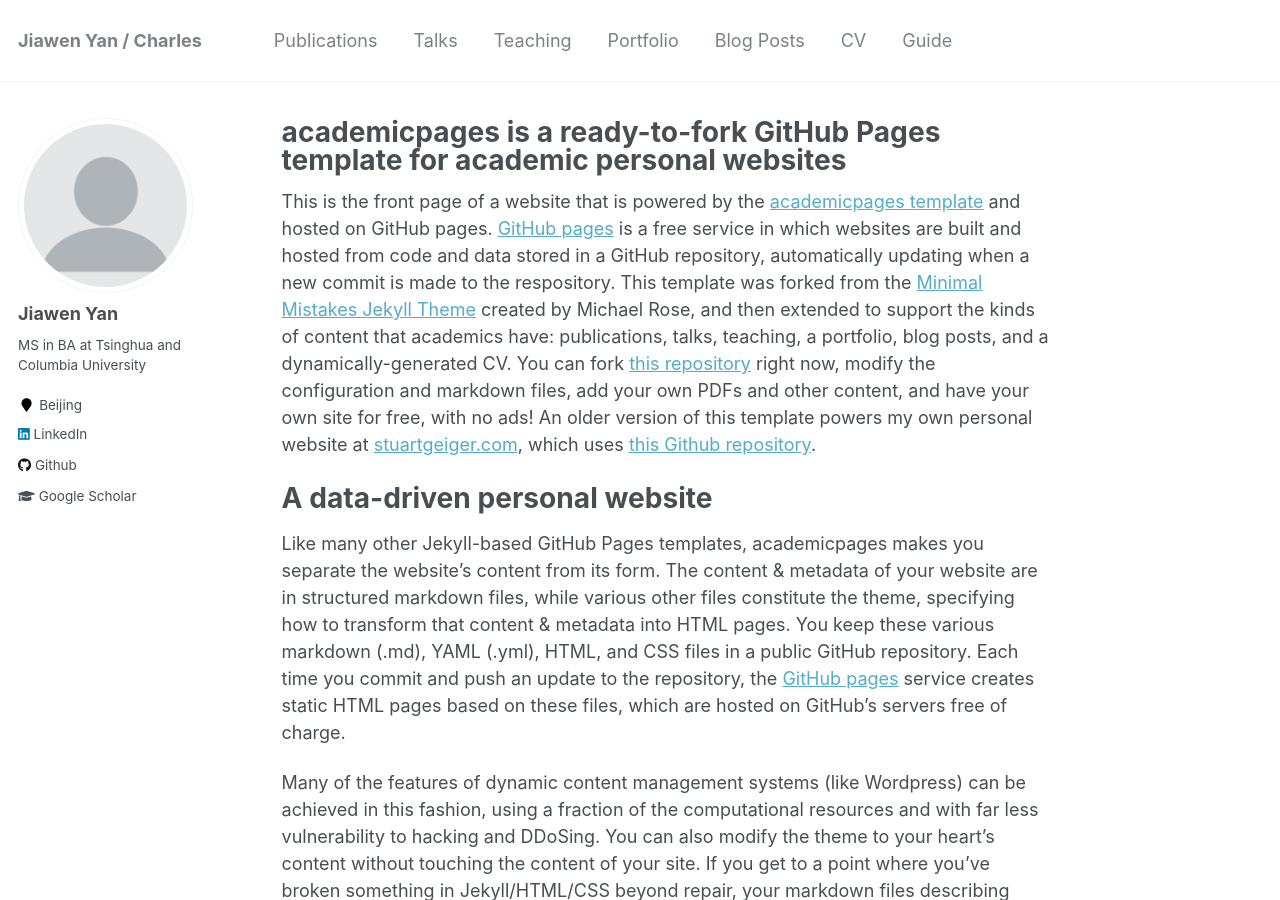
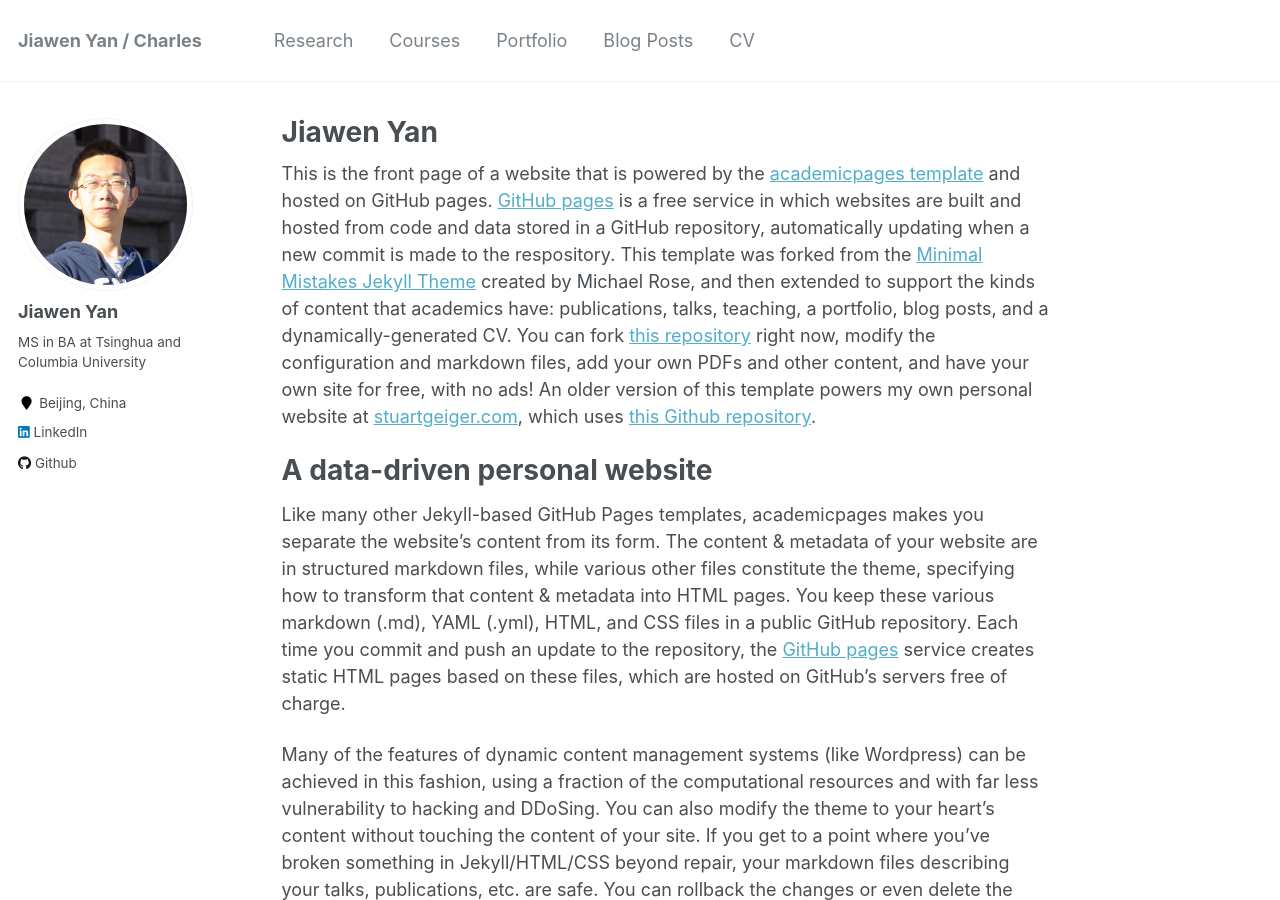
Before and after one commit to Jiawen-Yan/jiawen-yan.github.io, a Jekyll site: the page built from _pages/about.md, in a window 1280 px wide and 900 px high. Built offline with Jekyll 4.4.1, drawn with Linux system fonts in a browser that asks for light colours.

Commit message:
github.io

```diff
--- a/_config.yml
+++ b/_config.yml
@@ -83,9 +83,9 @@
   name             : "Jiawen Yan"
   avatar           : "profile.png"
   bio              : "MS in BA at Tsinghua and Columbia University"
-  location         : "Beijing"
+  location         : "Beijing, China"
   employer         :
-  googlescholar    : "http://yourfullgooglescholarurl.com"
+  googlescholar    : # "http://yourfullgooglescholarurl.com"
   email            :
   researchgate     :  # example: "https://www.researchgate.net/profile/yourprofile"
   uri              :
--- a/_data/navigation.yml
+++ b/_data/navigation.yml
@@ -1,13 +1,10 @@
 # main links links
 main:
-  - title: "Publications"
-    url: /publications/
+  - title: "Research"
+    url: /research/
 
-  - title: "Talks"
-    url: /talks/
-
-  - title: "Teaching"
-    url: /teaching/
+  - title: "Courses"
+    url: /courses/
 
   - title: "Portfolio"
     url: /portfolio/
@@ -18,5 +15,5 @@
   - title: "CV"
     url: /cv/
 
-  - title: "Guide"
-    url: /markdown/
+  # - title: "Guide"
+  #   url: /markdown/
--- a/_pages/about.md
+++ b/_pages/about.md
@@ -1,6 +1,6 @@
 ---
 permalink: /
-title: "academicpages is a ready-to-fork GitHub Pages template for academic personal websites"
+title: "Jiawen Yan"
 excerpt: "About me"
 author_profile: true
 redirect_from:
```
Also changed, not shown: ._profile.png (deleted), images/._profile.png, images/profile.png, 1 other file.
